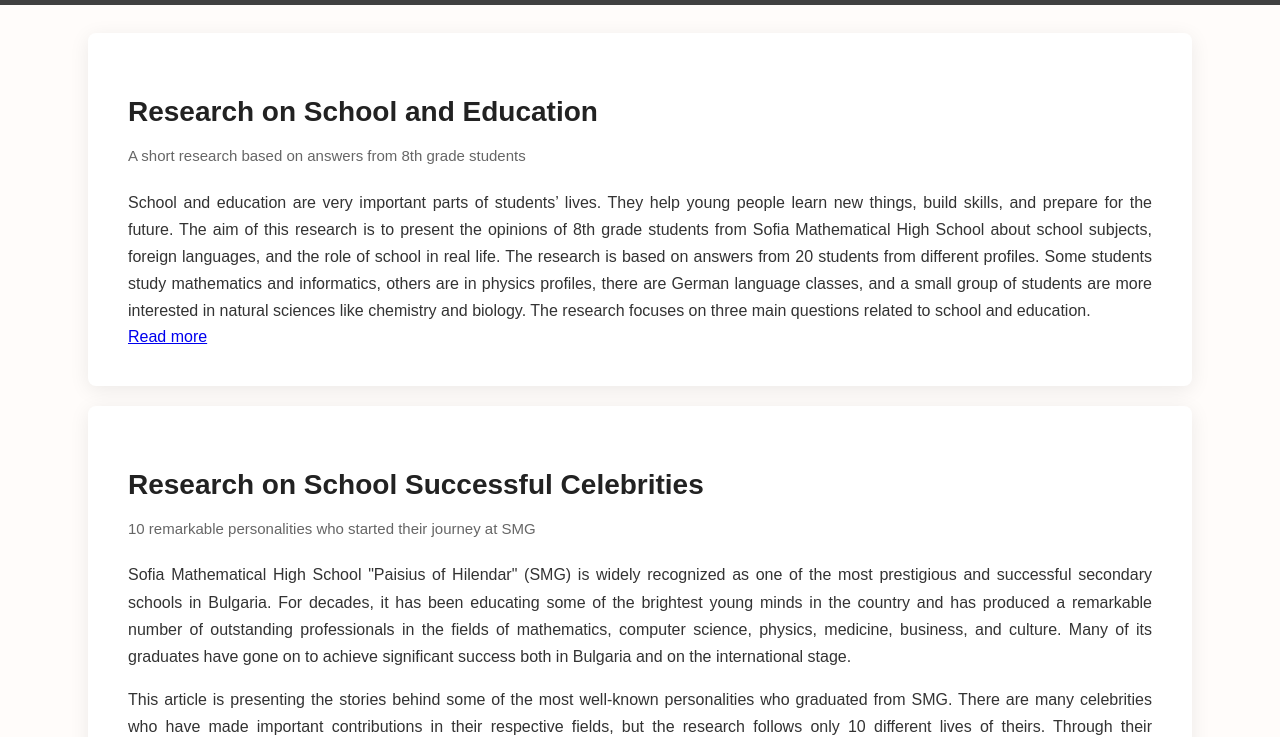
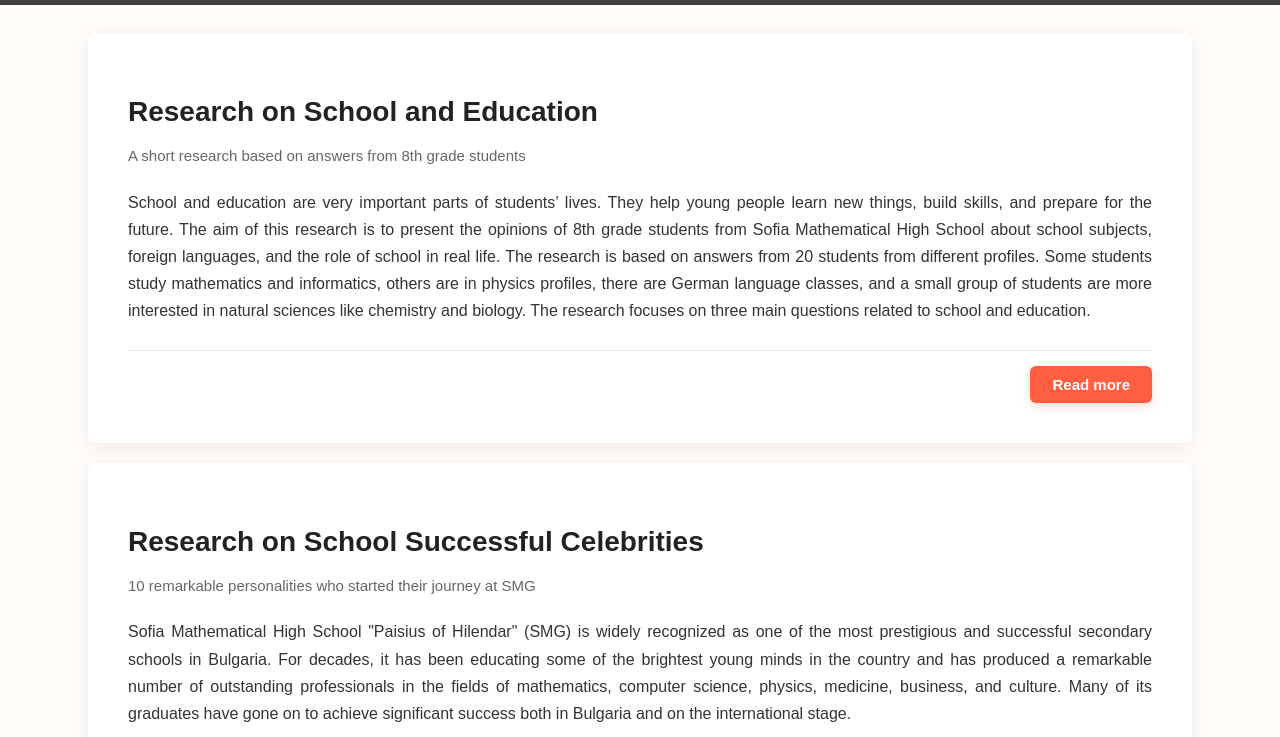
Before and after one commit to danailgatev/english-project, a plain HTML site: page index.html in a window 1280 px wide. Shown: the part 75-812 px from the top of the page. Drawn offline with Linux system fonts and the light colour scheme.

Commit message:
styles_english.css

```diff
--- a/styles_english.css
+++ b/styles_english.css
@@ -71,7 +71,7 @@
 
 .section-with-chart {
 	display: flex;
-	gap: 30px;
+	gap: 40px;
 	margin-top: 30px;
 	align-items: flex-start;
 	flex-wrap: wrap;
@@ -98,8 +98,34 @@
 	margin-right: 0;
 }
 
+
 .subtitle {
 	color: #666;
 	font-size: 15px;
 	margin-bottom: 20px;
 }
+.read-more-container {
+    text-align: right;
+    margin-top: 25px;
+    padding-top: 15px;
+    border-top: 1px solid #f0e8e0;
+}
+
+.read-more-btn {
+    display: inline-block;
+    background-color: #ff5e40;
+    color: white;
+    padding: 10px 22px;
+    border-radius: 6px;
+    text-decoration: none;
+    font-weight: 600;
+    font-size: 15px;
+    transition: all 0.3s ease;
+    box-shadow: 0 3px 8px rgba(255, 94, 64, 0.25);
+}
+
+.read-more-btn:hover {
+    background-color: #e04e32;
+    transform: translateY(-2px);
+    box-shadow: 0 5px 12px rgba(255, 94, 64, 0.35);
+}
```
